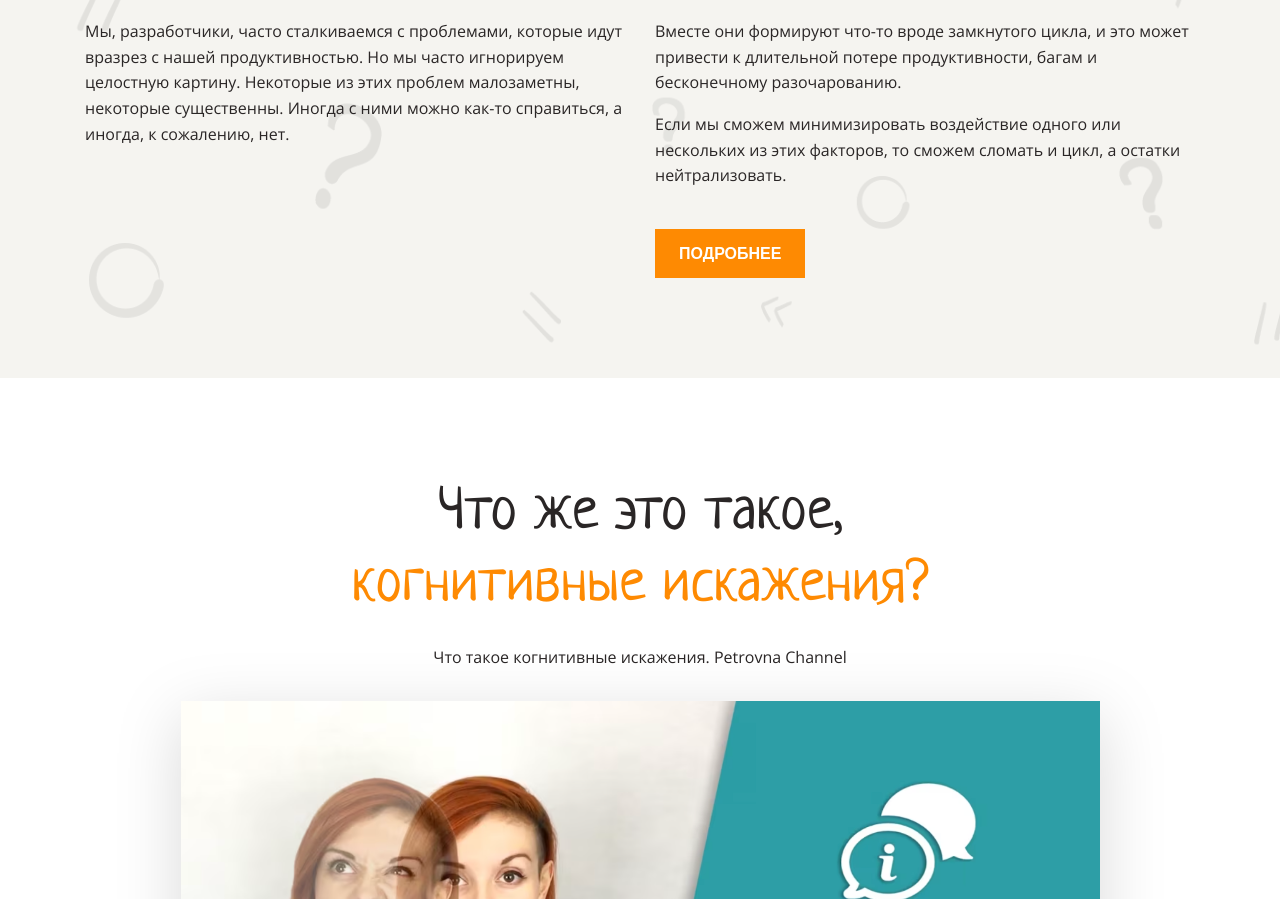
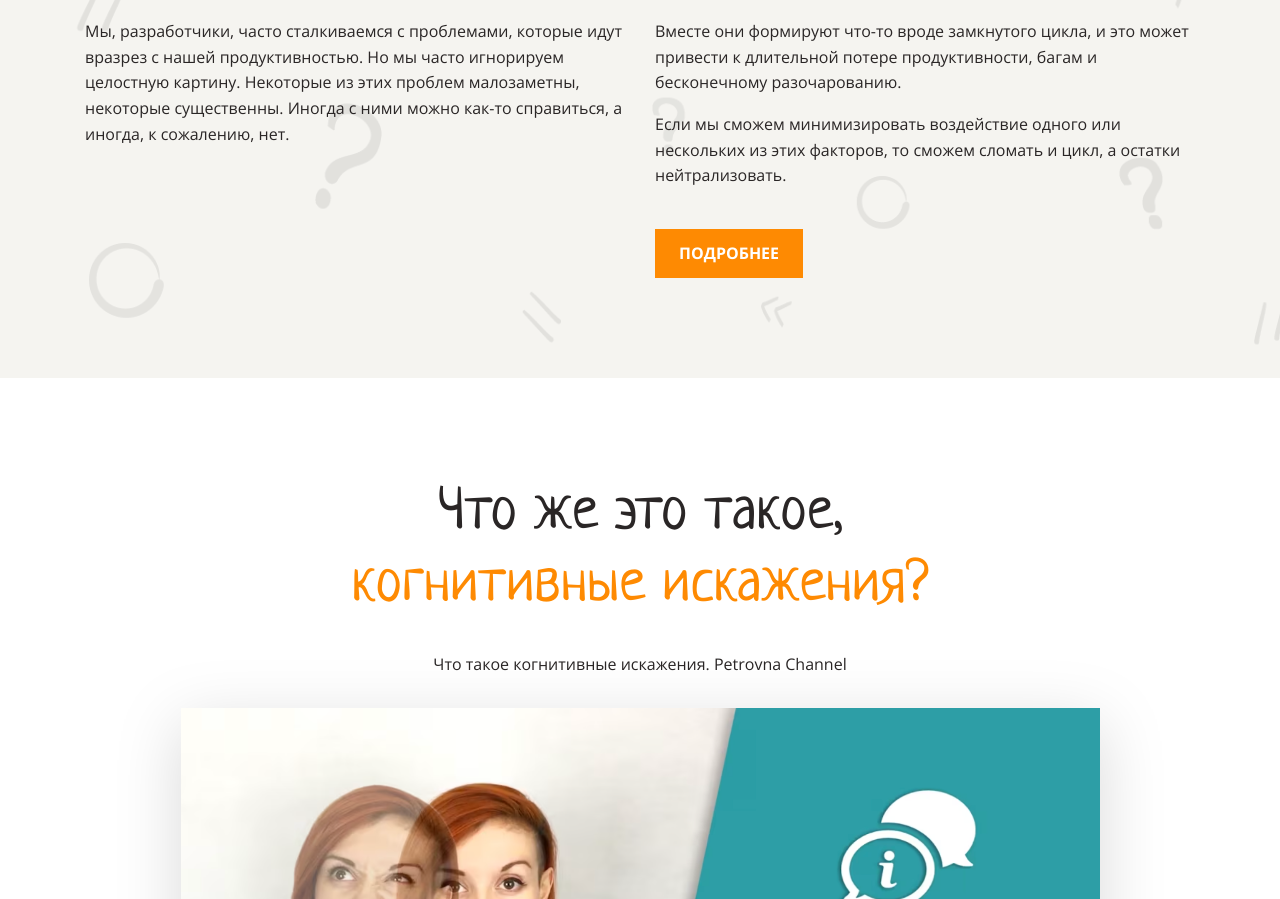
Before and after one commit to Rez0n4n/layout-designer-project-58, a website: page src/index.html in a window 1280 px wide. Shown: the part 541-1440 px from the top of the page. Drawn offline with Linux system fonts and the light colour scheme.

Commit message:
test upd rev

```diff
--- a/src/styles/style.css
+++ b/src/styles/style.css
@@ -172,6 +172,7 @@ button {
   position: relative;
   margin-top: 24px;
   padding: 12px 24px;
+  font-family: 'Open Sans', sans-serif;
   line-height: 160%;
   font-weight: 700;
   font-size: 16px;
@@ -193,7 +194,7 @@ background-color: #EA7600;
   text-align: center;
   width: 100%;
   display: block;
-  margin-bottom: -197px;
+  margin-bottom: 200px;
   z-index: 200;
 }
 
@@ -208,7 +209,7 @@ background-color: #EA7600;
   display: block;
   width: 100%;
   text-align: center;
-  margin-top: 23px;
+  margin-top: 30px;
   margin-bottom: 30px;
 }
 
```
